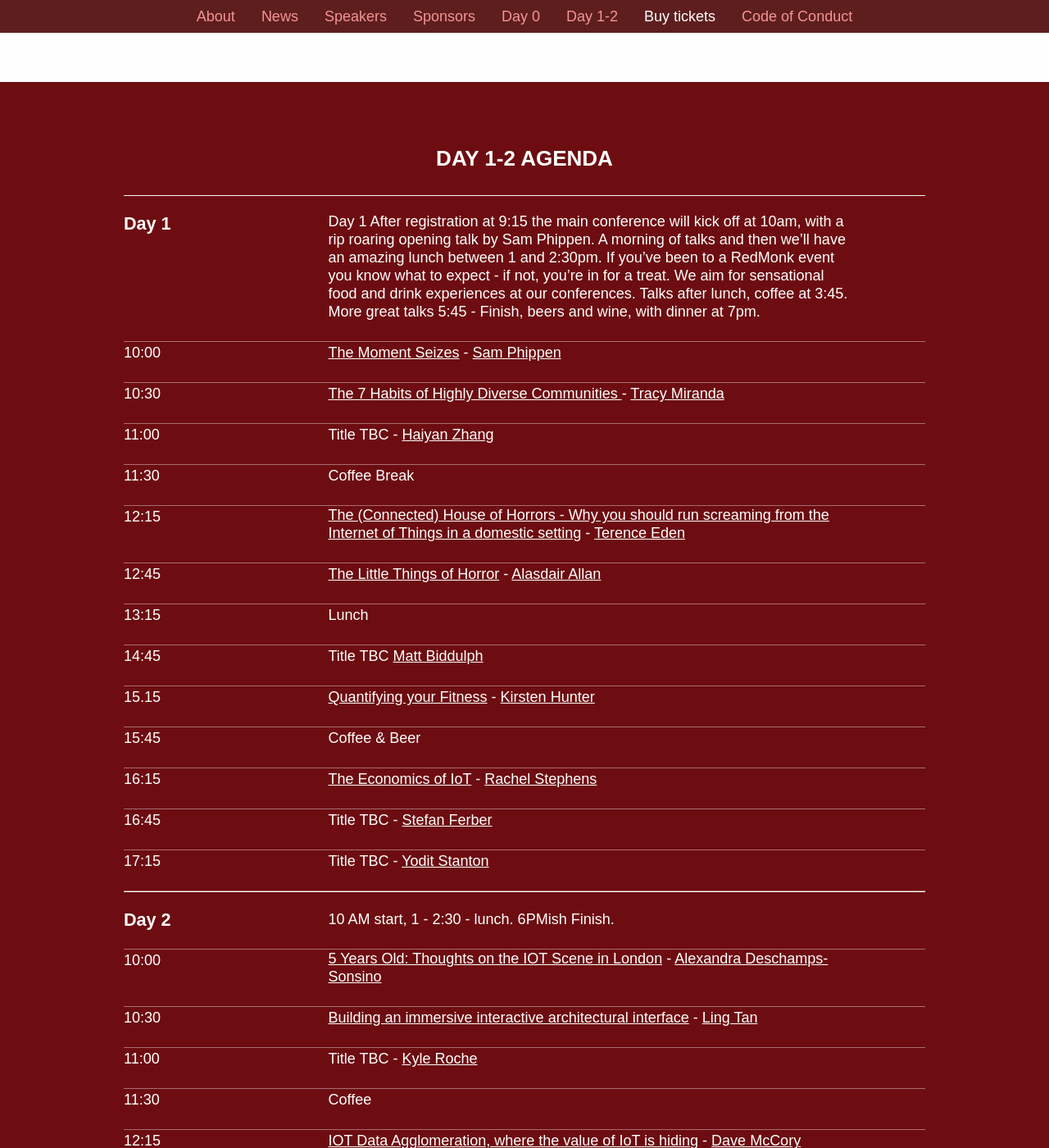
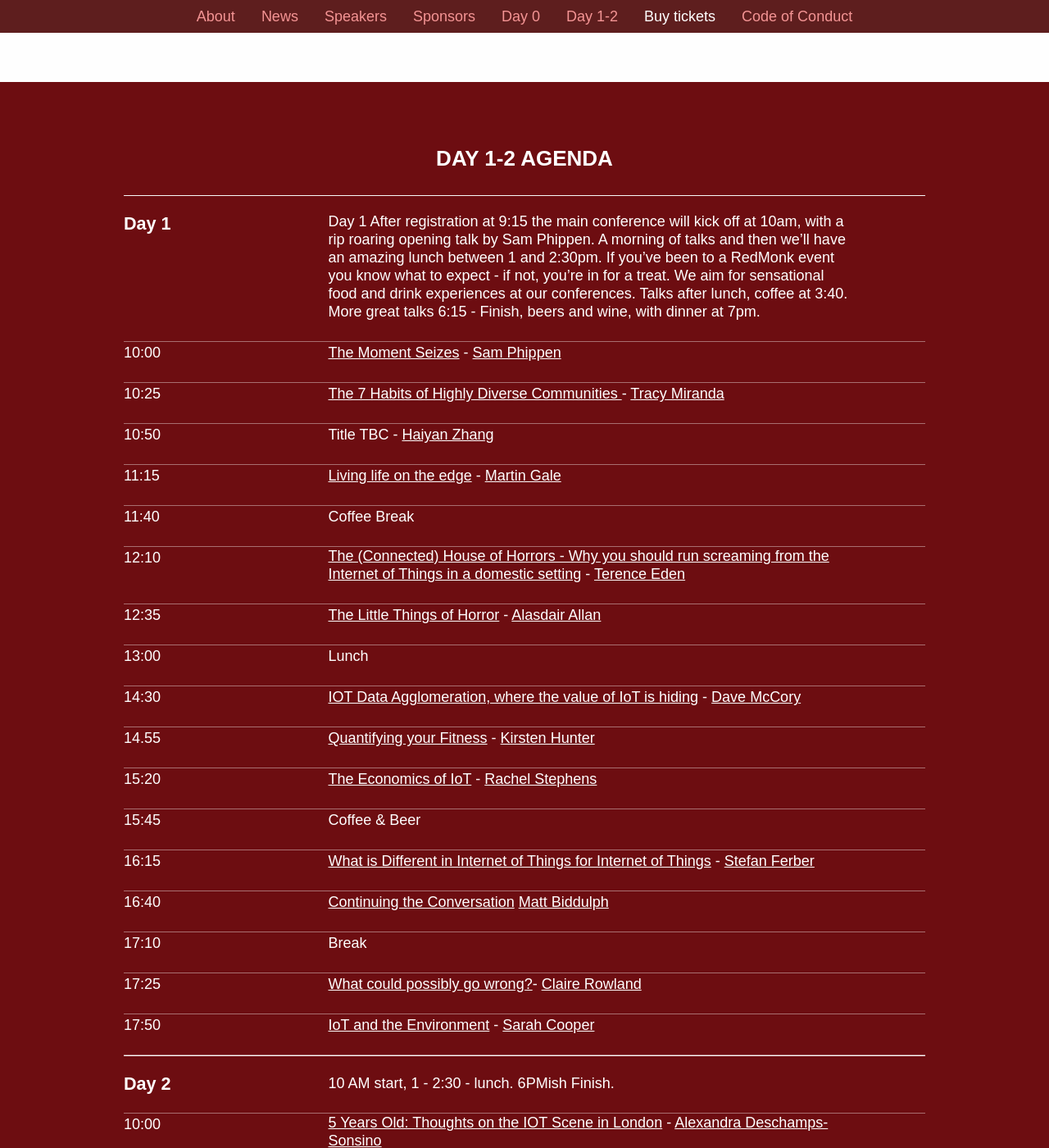
Before and after one commit to thingmonk/thingmonk.github.io, a Jekyll site: the page built from index.html, in a window 1280 px wide and 1400 px high, scrolled down 7052 px. Shown: the whole window at 82% size. Built offline with Jekyll 4.4.1, drawn with Linux system fonts in a browser that asks for light colours; some of the changed text lies outside the part shown.

Commit message:
Agenda and some other additions

```diff
--- a/_data/speakers.yml
+++ b/_data/speakers.yml
@@ -120,8 +120,8 @@
 - name: Stefan Ferber
   photo: stefan.jpg
   bio: Stefan Ferber is VP for Engineering at Bosch Software Innovations GmbH in Germany – the Bosch Group’s software and systems house with responsibility for the Bosch IoT Suite. Ferber represents Bosch on the board of the Eclipse Foundation, driving open source strategy for industrial IoT. Ferber also represented Bosch in the German “Industrie 4.0 Platform”. Ferber is a member of the European “Internet of Things Council“. With more than twenty years of experience in software development, software processes, software product lines and software architectures for embedded systems, computer vision, and IT domains.
-  talktitle: TBC
-  talkabstract: TBC
+  talktitle: What is Different in Internet of Things for Internet of Things
+  talkabstract: What is Different in Internet of Things for Internet of Things
   twitter: Stefferber
 
 - name: Ling Tan
--- a/index.html
+++ b/index.html
@@ -208,7 +208,7 @@ layout: thingmonk
         <li class="c-sessions__single is-start">
           <time>Day 1</time>
           <div class="session-description">
-            <p>Day 1 After registration at 9:15 the main conference will kick off at 10am, with a rip roaring opening talk by Sam Phippen. A morning of talks and then we’ll have an amazing lunch between 1 and 2:30pm. If you’ve been to a RedMonk event you know what to expect - if not, you’re in for a treat. We aim for sensational food and drink experiences at our conferences. Talks after lunch, coffee at 3:45. More great talks 5:45 - Finish, beers and wine, with dinner at 7pm.</p>
+            <p>Day 1 After registration at 9:15 the main conference will kick off at 10am, with a rip roaring opening talk by Sam Phippen. A morning of talks and then we’ll have an amazing lunch between 1 and 2:30pm. If you’ve been to a RedMonk event you know what to expect - if not, you’re in for a treat. We aim for sensational food and drink experiences at our conferences. Talks after lunch, coffee at 3:40. More great talks 6:15 - Finish, beers and wine, with dinner at 7pm.</p>
           </div>
         </li>
         <li class="c-sessions__single">
@@ -218,40 +218,50 @@ layout: thingmonk
           </div>
         </li>
         <li class="c-sessions__single">
-          <time>10:30</time>
+          <time>10:25</time>
           <div class="session-description">
             <p><a href="http://thingmonk.com/thingmonk-talks.html#tracymiranda">The 7 Habits of Highly Diverse Communities </a> - <a href="http://thingmonk.com/thingmonk-talks.html#tracymiranda">Tracy Miranda</a></p>
           </div>
         </li>
         <li class="c-sessions__single">
-          <time>11:00</time>
+          <time>10:50</time>
           <div class="session-description">
             <p>Title TBC - <a href="http://thingmonk.com/thingmonk-talks.html#haiyan">Haiyan Zhang</a></p>
           </div>
         </li>
         <li class="c-sessions__single">
-          <time>11:30</time>
+          <time>11:15</time>
+          <div class="session-description">
+              <p><a href="http://thingmonk.com/thingmonk-talks.html#martinjgale">Living life on the edge</a> - <a href="http://thingmonk.com/thingmonk-talks.html#martinjgale">Martin Gale</a></p>
+          </div>
+        </li>
+        <li class="c-sessions__single">
+          <time>11:40</time>
           <div class="session-description"><p>Coffee Break</p></div>
         </li>
         <li class="c-sessions__single">
-          <time>12:15</time>
+          <time>12:10</time>
           <div class="session-description"><p><a href="http://thingmonk.com/thingmonk-talks.html#edent">The (Connected) House of Horrors - Why you should run screaming from the Internet of Things in a domestic setting</a> - <a href="http://thingmonk.com/thingmonk-talks.html#edent">Terence Eden</a></p></div>
         </li>
         <li class="c-sessions__single">
-          <time>12:45</time>
+          <time>12:35</time>
           <div class="session-description"><p><a href="http://thingmonk.com/thingmonk-talks.html#aallan">The Little Things of Horror</a> - <a href="http://thingmonk.com/thingmonk-talks.html#aallan">Alasdair Allan</a></p></div>
         </li>
         <li class="c-sessions__single">
-          <time>13:15</time>
+          <time>13:00</time>
           <div class="session-description"><p>Lunch</p></div>
         </li>
         <li class="c-sessions__single">
-          <time>14:45</time>
-          <div class="session-description"><p>Title TBC <a href="http://thingmonk.com/thingmonk-talks.html#mattb">Matt Biddulph</a></p></div>
+          <time>14:30</time>
+          <div class="session-description"><p><a href="http://thingmonk.com/thingmonk-talks.html#mccrory">IOT Data Agglomeration, where the value of IoT is hiding</a> - <a href="http://thingmonk.com/thingmonk-talks.html#mccrory">Dave McCory</a></p></div>
         </li>
         <li class="c-sessions__single">
-          <time>15.15</time>
+          <time>14.55</time>
           <div class="session-description"><p><a href="http://thingmonk.com/thingmonk-talks.html#synedra">Quantifying your Fitness</a> - <a href="http://thingmonk.com/thingmonk-talks.html#synedra">Kirsten Hunter</a></p></div>
+        </li>
+        <li class="c-sessions__single">
+          <time>15:20</time>
+          <div class="session-description"><p><a href="http://thingmonk.com/thingmonk-talks.html#rstephensme">The Economics of IoT</a> - <a href="http://thingmonk.com/thingmonk-talks.html#rstephensme">Rachel Stephens</a></p></div>
         </li>
         <li class="c-sessions__single">
           <time>15:45</time>
@@ -259,15 +269,23 @@ layout: thingmonk
         </li>
         <li class="c-sessions__single">
           <time>16:15</time>
-          <div class="session-description"><p><a href="http://thingmonk.com/thingmonk-talks.html#rstephensme">The Economics of IoT</a> - <a href="http://thingmonk.com/thingmonk-talks.html#rstephensme">Rachel Stephens</a></p></div>
+          <div class="session-description"><p><a href="http://thingmonk.com/thingmonk-talks.html#Stefferber">What is Different in Internet of Things for Internet of Things</a> - <a href="http://thingmonk.com/thingmonk-talks.html#Stefferber">Stefan Ferber</a></p></div>
         </li>
         <li class="c-sessions__single">
-          <time>16:45</time>
-          <div class="session-description"><p>Title TBC - <a href="http://thingmonk.com/thingmonk-talks.html#Stefferber">Stefan Ferber</a></p></div>
+          <time>16:40</time>
+          <div class="session-description"><p><a href="http://thingmonk.com/thingmonk-talks.html#mattb">Continuing the Conversation</a> <a href="http://thingmonk.com/thingmonk-talks.html#mattb">Matt Biddulph</a></p></div>
         </li>
         <li class="c-sessions__single">
-          <time>17:15</time>
-          <div class="session-description"><p>Title TBC - <a href="http://thingmonk.com/thingmonk-talks.html#yoditstanton">Yodit Stanton</a></p></div>
+          <time>17:10</time>
+          <div class="session-description"><p>Break</p></div>
+        </li>
+        <li class="c-sessions__single">
+          <time>17:25</time>
+          <div class="session-description"><p><a href="http://thingmonk.com/thingmonk-talks.html#clurr">What could possibly go wrong?</a>- <a href="http://thingmonk.com/thingmonk-talks.html#clurr">Claire Rowland</a></p></div>
+        </li>
+        <li class="c-sessions__single">
+          <time>17:50</time>
+          <div class="session-description"><p><a href="http://thingmonk.com/thingmonk-talks.html#smc_on_iot">IoT and the Environment</a> - <a href="http://thingmonk.com/thingmonk-talks.html#smc_on_iot">Sarah Cooper</a></p></div>
         </li>
       </ol>
 
@@ -283,36 +301,44 @@ layout: thingmonk
           <div class="session-description"><p><a href="http://thingmonk.com/thingmonk-talks.html#iotwatch">5 Years Old: Thoughts on the IOT Scene in London</a> - <a href="http://thingmonk.com/thingmonk-talks.html#iotwatch">Alexandra Deschamps-Sonsino</a></p></div>
         </li>
         <li class="c-sessions__single">
-          <time>10:30</time>
+          <time>10:25</time>
           <div class="session-description"><p><a href="http://thingmonk.com/thingmonk-talks.html#lingql">Building an immersive interactive architectural interface</a> - <a href="http://thingmonk.com/thingmonk-talks.html#lingql">Ling Tan</a></p></div>
         </li>
         <li class="c-sessions__single">
-          <time>11:00</time>
-          <div class="session-description"><p>Title TBC - <a href="http://thingmonk.com/thingmonk-talks.html#kylemroche">Kyle Roche</a></p></div>
+          <time>10:50</time>
+          <div class="session-description"><p><a href="http://thingmonk.com/thingmonk-talks.html#grassl">Moving Containers at Scale</a> - <a href="http://thingmonk.com/thingmonk-talks.html#grassl">Thomas Grassl</a></p></div>
         </li>
         <li class="c-sessions__single">
-          <time>11:30</time>
+          <time>11:15</time>
+          <div class="session-description"><p><a href="http://thingmonk.com/thingmonk-talks.html#johanstokking">The Things Network</a> - <a href="http://thingmonk.com/thingmonk-talks.html#johanstokking">Johan Stokking</a></p></div>
+        </li>
+        <li class="c-sessions__single">
+          <time>11:40</time>
           <div class="session-description"><p>Coffee</p></div>
         </li>
         <li class="c-sessions__single">
-          <time>12:15</time>
-          <div class="session-description"><p><a href="http://thingmonk.com/thingmonk-talks.html#mccrory">IOT Data Agglomeration, where the value of IoT is hiding</a> - <a href="http://thingmonk.com/thingmonk-talks.html#mccrory">Dave McCory</a></p></div>
+          <time>12:10</time>
+          <div class="session-description"><p><a href="http://thingmonk.com/thingmonk-talks.html#gregorygorman">The Power of One - How developers can single-handedly create transformative IoT applications</a> - <a href="http://thingmonk.com/thingmonk-talks.html#gregorygorman">Greg Gorman</a></p></div>
         </li>
         <li class="c-sessions__single">
-          <time>12:45</time>
+          <time>12:35</time>
+          <div class="session-description"><p><a href="http://thingmonk.com/thingmonk-talks.html#dynamic_proxy">Concursus - Event Sourcing for the Internet of Things</a> - <a href="http://thingmonk.com/thingmonk-talks.html#tareq_abedrabbo">Tareq Abedrabbo</a> &amp; <a href="http://localhost:4000/thingmonk-talks.html#dynamic_proxy">Dominic Fox</a></p></div>
+        </li>
+        <li class="c-sessions__single">
+          <time>13:00</time>
+          <div class="session-description"><p>Lunch</p></div>
+        </li>
+        <li class="c-sessions__single">
+          <time>14:30</time>
           <div class="session-description"><p><a href="http://thingmonk.com/thingmonk-talks.html#BorisAdryan">Just because you can doesn't mean that you should</a> - <a href="http://thingmonk.com/thingmonk-talks.html#BorisAdryan">Boris Adryan</a></p></div>
         </li>
         <li class="c-sessions__single">
-          <time>13:15</time>
-          <div class="session-description"><p>Lunch</p></div>
+          <time>14:55</time>
+          <div class="session-description"><p><a href="http://thingmonk.com/thingmonk-talks.html#domguinard">Building the Web of Things - Node.js, the Web and the IoT</a> - <a href="http://thingmonk.com/thingmonk-talks.html#domguinard">Dominque Guinard</a></p></div>
         </li>
         <li class="c-sessions__single">
-          <time>14:45</time>
-          <div class="session-description"><p>Title TBC - <a href="http://thingmonk.com/thingmonk-talks.html#grassl">Thomas Grassl</a></p></div>
-        </li>
-        <li class="c-sessions__single">
-          <time>15:15</time>
-          <div class="session-description"><p><a href="http://thingmonk.com/thingmonk-talks.html#domguinard">Building the Web of Things - Node.js, the Web and the IoT</a> - <a href="http://thingmonk.com/thingmonk-talks.html#domguinard">Dominque Guinard</a></p></div>
+          <time>15:20</time>
+          <div class="session-description"><p><a href="http://thingmonk.com/thingmonk-talks.html#yoditstanton">Non trivial IoT deploys are actually an AR exercise.</a> - <a href="http://thingmonk.com/thingmonk-talks.html#yoditstanton">Yodit Stanton</a></p></div>
         </li>
         <li class="c-sessions__single">
           <time>15:45</time>
@@ -320,19 +346,15 @@ layout: thingmonk
         </li>
         <li class="c-sessions__single">
           <time>16:15</time>
-          <div class="session-description"><p><a href="http://thingmonk.com/thingmonk-talks.html#johanstokking">The Things Network</a> - <a href="http://thingmonk.com/thingmonk-talks.html#johanstokking">Johan Stokking</a></p></div>
+          <div class="session-description"><p>Title TBC - <a href="http://thingmonk.com/thingmonk-talks.html#gigastacey">Stacey Higginbotham</a></p></div>
         </li>
         <li class="c-sessions__single">
-          <time>16:45</time>
-          <div class="session-description"><p><a href="http://thingmonk.com/thingmonk-talks.html#dynamic_proxy">Concursus - Event Sourcing for the Internet of Things</a> - <a href="http://thingmonk.com/thingmonk-talks.html#tareq_abedrabbo">Tareq Abedrabbo</a> &amp; <a href="http://localhost:4000/thingmonk-talks.html#dynamic_proxy">Dominic Fox</a></p></div>
-        </li>
-        <li class="c-sessions__single">
-          <time>17:15</time>
-          <div class="session-description"><p>Title TBC - <a href="http://thingmonk.com/thingmonk-talks.html#gigastacey">Stacey Higginbotham</a></p></div>
+          <time>16:40</time>
+          <div class="session-description"><p><a href="http://thingmonk.com/thingmonk-talks.html#RonaldMcColla">End-to-End or Bust - The Building Blocks of a Successful IoT Project</a> - <a href="http://thingmonk.com/thingmonk-talks.html#RonaldMcCollam">Ronald McCollam</a></p></div>
         </li>
       </ol>
       </ol>
-      <p>ThingMonk 2016 will be held at two venues in Shoreditch within 100 50 yards of each- Day 0 at <a href="https://www.google.co.uk/maps/dir/%27%27/31+New+Inn+Yard,+London+EC2A+3EY/data=!4m5!4m4!1m0!1m2!1m1!1s0x48761cb096ccbad3:0x1e756378641e77fb?sa=X&ved=0ahUKEwjo95Kv84bOAhUDORoKHaxaAIsQiBMIESgBMAQ">Protein</a>, and Day 1 and 2 Shoreditch Studios, 37 Batemans Row, EC2A 3HH.</p>
+      <p>ThingMonk 2016 will be held at two venues in Shoreditch within 100 50 yards of each- Day 0 at <a href="https://www.google.co.uk/maps/dir/%27%27/31+New+Inn+Yard,+London+EC2A+3EY/data=!4m5!4m4!1m0!1m2!1m1!1s0x48761cb096ccbad3:0x1e756378641e77fb?sa=X&ved=0ahUKEwjo95Kv84bOAhUDORoKHaxaAIsQiBMIESgBMAQ">Protein</a>, 31 New Inn Yard, EC2A 3EY, and Day 1 and 2 Shoreditch Studios, 37 Batemans Row, EC2A 3HH.</p>
       </div>
     </div><!--News-->
 
```
